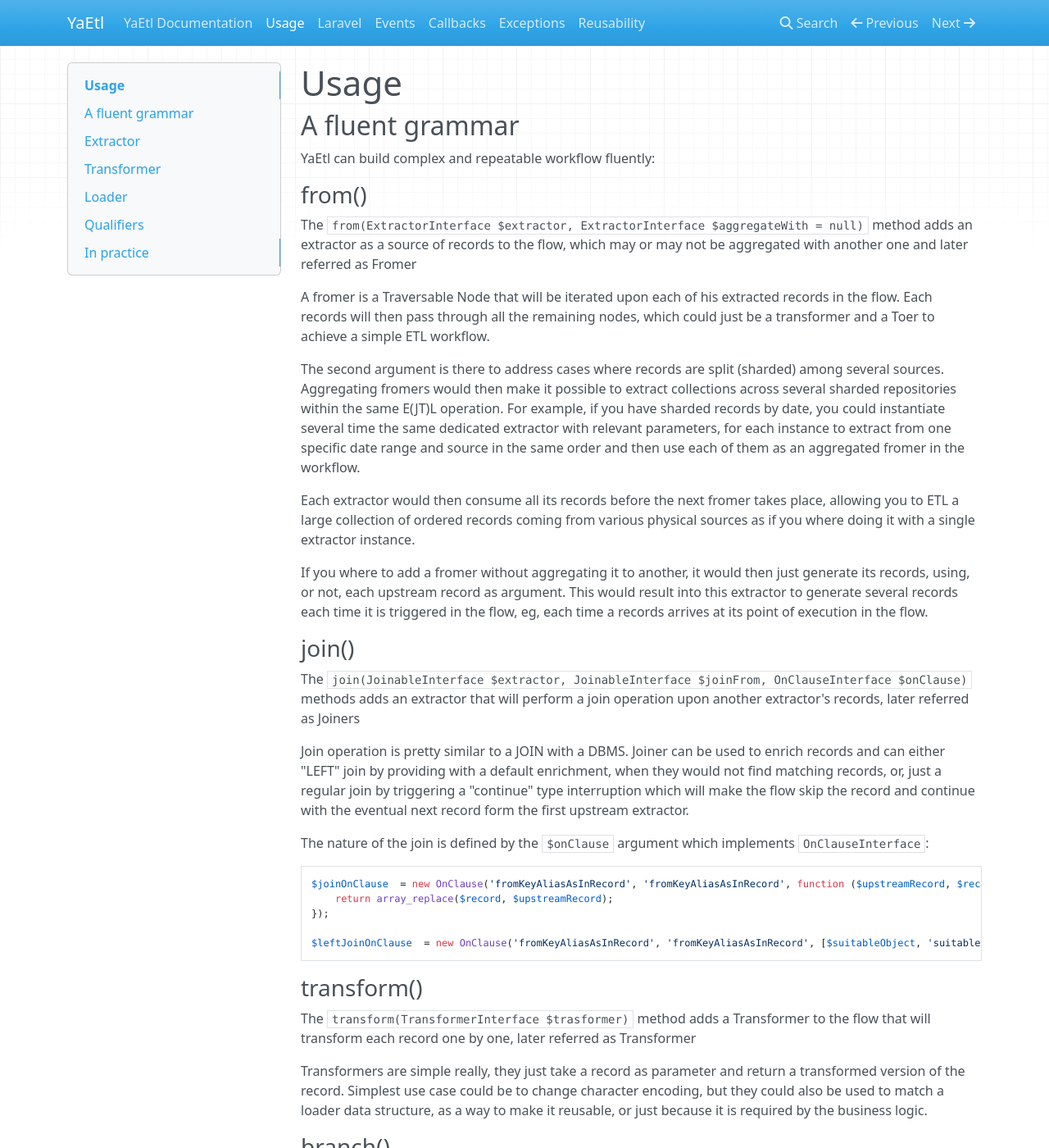
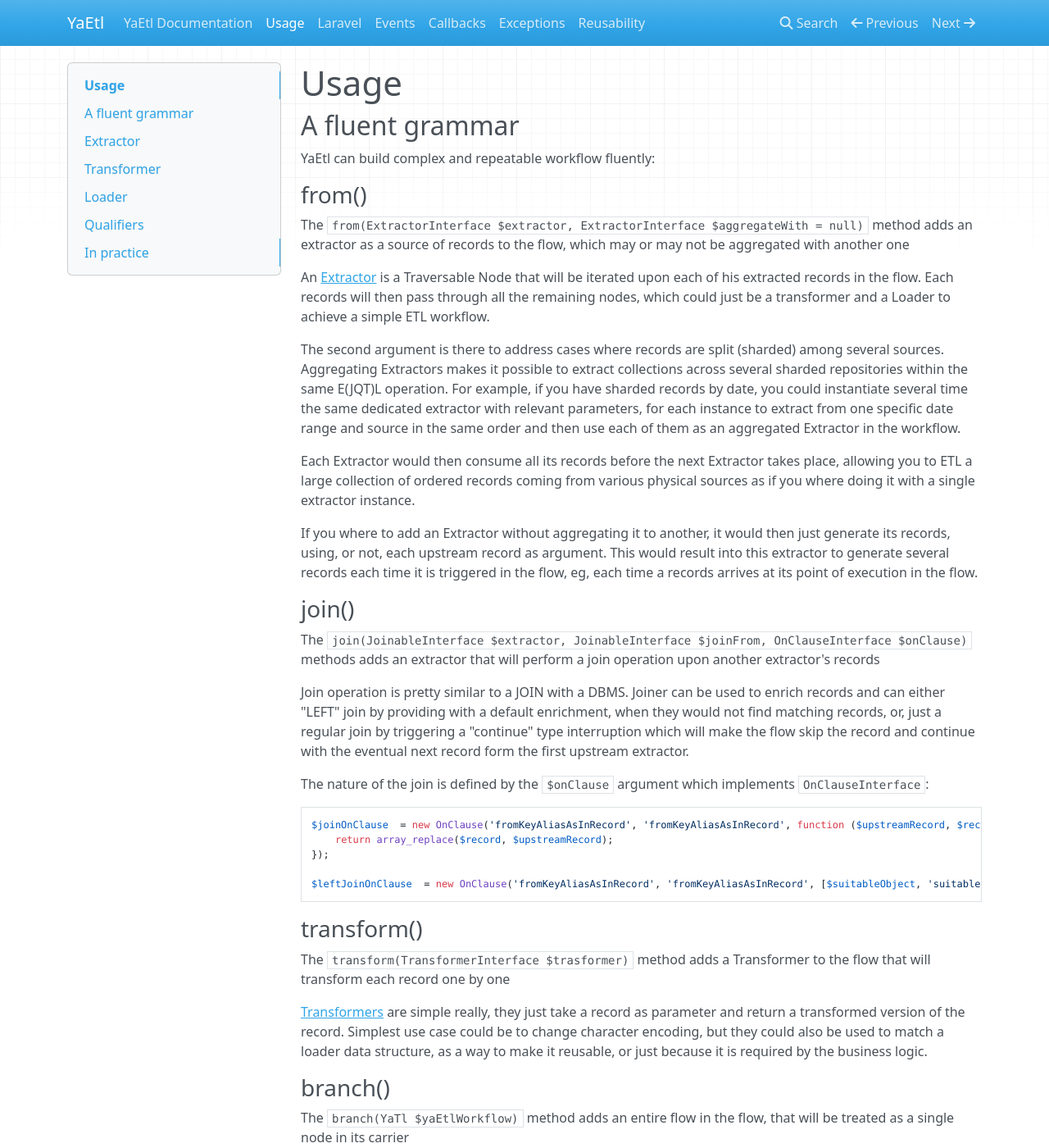
Before and after one commit to fab2s/YaEtl, an MkDocs documentation site: the page built from docs/usage.md, in a window 1280 px wide and 1400 px high. Shown: the whole window at 82% size. Built offline with MkDocs 1.6.1, drawn with Linux system fonts in a browser that asks for light colours; nearby versions of some CDN libraries; old or Windows-style settings are respelled for this version of MkDocs; some of the changed text lies outside the part shown.

Commit message:
update doc

```diff
--- a/docs/usage.md
+++ b/docs/usage.md
@@ -6,19 +6,19 @@ YaEtl can build complex and repeatable workflow fluently:
 
 ### from()
 
-The `from(ExtractorInterface $extractor, ExtractorInterface $aggregateWith = null)` method adds an extractor as a source of records to the flow, which may or may not be aggregated with another one and later referred as Fromer
+The `from(ExtractorInterface $extractor, ExtractorInterface $aggregateWith = null)` method adds an extractor as a source of records to the flow, which may or may not be aggregated with another one
 
-A fromer is a Traversable Node that will be iterated upon each of his extracted records in the flow. Each records will then pass through all the remaining nodes, which could just be a transformer and a Toer to achieve a simple ETL workflow.
+An [Extractor](usage.md#extractor) is a Traversable Node that will be iterated upon each of his extracted records in the flow. Each records will then pass through all the remaining nodes, which could just be a transformer and a Loader to achieve a simple ETL workflow.
 
-The second argument is there to address cases where records are split (sharded) among several sources. Aggregating fromers would then make it possible to extract collections across several sharded repositories within the same E(JT)L operation. For example, if you have sharded records by date, you could instantiate several time the same dedicated extractor with relevant parameters, for each instance to extract from one specific date range and source in the same order and then use each of them as an aggregated fromer in the workflow.
+The second argument is there to address cases where records are split (sharded) among several sources. Aggregating Extractors makes it possible to extract collections across several sharded repositories within the same E(JQT)L operation. For example, if you have sharded records by date, you could instantiate several time the same dedicated extractor with relevant parameters, for each instance to extract from one specific date range and source in the same order and then use each of them as an aggregated Extractor in the workflow.
 
-Each extractor would then consume all its records before the next fromer takes place, allowing you to ETL a large collection of ordered records coming from various physical sources as if you where doing it with a single extractor instance.
+Each Extractor would then consume all its records before the next Extractor takes place, allowing you to ETL a large collection of ordered records coming from various physical sources as if you where doing it with a single extractor instance.
 
-If you where to add a fromer without aggregating it to another, it would then just generate its records, using, or not, each upstream record as argument. This would result into this extractor to generate several records each time it is triggered in the flow, eg, each time a records arrives at its point of execution in the flow.
+If you where to add an Extractor without aggregating it to another, it would then just generate its records, using, or not, each upstream record as argument. This would result into this extractor to generate several records each time it is triggered in the flow, eg, each time a records arrives at its point of execution in the flow.
 
 ### join()
 
-The `join(JoinableInterface $extractor, JoinableInterface $joinFrom, OnClauseInterface $onClause)` methods adds an extractor that will perform a join operation upon another extractor's records, later referred as Joiners
+The `join(JoinableInterface $extractor, JoinableInterface $joinFrom, OnClauseInterface $onClause)` methods adds an extractor that will perform a join operation upon another extractor's records
 
 Join operation is pretty similar to a JOIN with a DBMS. Joiner can be used to enrich records and can either "LEFT" join by providing with a default enrichment, when they would not find matching records, or, just a regular join by triggering a "continue" type interruption which will make the flow skip the record and continue with the eventual next record form the first upstream extractor.
 
@@ -34,34 +34,34 @@ $leftJoinOnClause  = new OnClause('fromKeyAliasAsInRecord', 'fromKeyAliasAsInRec
 
 ### transform()
 
-The `transform(TransformerInterface $trasformer)` method adds a Transformer to the flow that will transform each record one by one, later referred as Transformer
+The `transform(TransformerInterface $trasformer)` method adds a Transformer to the flow that will transform each record one by one
 
-Transformers are simple really, they just take a record as parameter and return a transformed version of the record. Simplest use case could be to change character encoding, but they could also be used to match a loader data structure, as a way to make it reusable, or just because it is required by the business logic.
+[Transformers](usage.md#transformer) are simple really, they just take a record as parameter and return a transformed version of the record. Simplest use case could be to change character encoding, but they could also be used to match a loader data structure, as a way to make it reusable, or just because it is required by the business logic.
 
 ### branch()
 
-The `branch(YaTl $yaEtlWorkflow)` method adds an entire flow in the flow, that will be treated as a single node and later referred as Brancher
+The `branch(YaTl $yaEtlWorkflow)` method adds an entire flow in the flow, that will be treated as a single node in its carrier
 
-Branches currently cannot be traversable. It's something that may be implemented at some point though as it is technically feasible and even could be of some use. As any nodes, branch node accepts one argument and can, or not, pass a value to be used as parameter to the next node.
+Branches currently cannot be traversable. It's something that may be implemented at some point though, as it is technically feasible and even could be of some use. As any nodes, branch node accepts one argument and can, or not, pass a value to be used as parameter to the next node.
 
 ### qualify()
 
 The `qualify(QualifierInterface $qualifier)` method adds a Qualifier to the flow that will qualify each record one by one and decide if and how the downstream Nodes shall proceed with it.
 
-Qualifiers are simple really, they just take a record as parameter and decide what the Flow shall do with it by returning :
+[Qualifiers](usage.md#qualifiers) are simple really, they just take a record as parameter and decide what the Flow shall do with it by returning :
 - `true` to accept the record, eg let the Flow proceed untouched
 - `false|null|void` to deny the record, eg trigger a continue on the carrier Flow (not ancestors)
 - `InterrupterInterface` to leverage the full power of NodalFlow's [Interruptions](https://github.com/fab2s/NodalFlow/blob/master/docs/interruptions.md).
 
 ### to()
 
-The `to(LoaderInterface $loader)` method adds a loader in the flow, later referred as Toer
+The `to(LoaderInterface $loader)` method adds a loader in the flow
 
-Toers are at the end of the line, but they are not necessarily at the end of the flow. They can return a value that would be used as argument to the eventual next node or else the first upstream Extractor. But YaEtl's Loaders are currently not returning values.
+[Loaders](usage.md#loader) are at the end of the line, but they are not necessarily at the end of the flow. They can return a value that would be used as argument to the eventual next node or else the first upstream Extractor. But YaEtl's Loaders are currently not returning values by default.
 
-You can for example add toers at some point in the flow because the required record state is reached, but still continue with more transformations and data enrichment on the same input record for another set of toers in the same flow, which goes down to sharing the extraction among many related tasks.
+You can for example add a Loader at some point in the flow because the required record state is reached, but still continue with more transformations and data enrichment on the same input record for another set of Loaders in the same flow, which goes down to sharing the extraction among several related tasks.
 
-This only could be a decent, organized and repeatable optimization if you where to often extract data from a relatively slow REST API that is needed by many different services in your infrastructure, with themselves specific APIs and so on.
+This only could be a decent, organized and repeatable optimization if you where to often extract data from a relatively slow REST API that is needed by many different services in your infrastructure, with specific APIs and so on.
 
 Again, each piece you build is reusable, the extractor written to get a list of records from a db to dump documents can be reused "as is" to push the same records into a remote REST API.
 
```
Also changed, not shown: README.md (+17 -5 lines), docs/index.md (+17 -5 lines).
